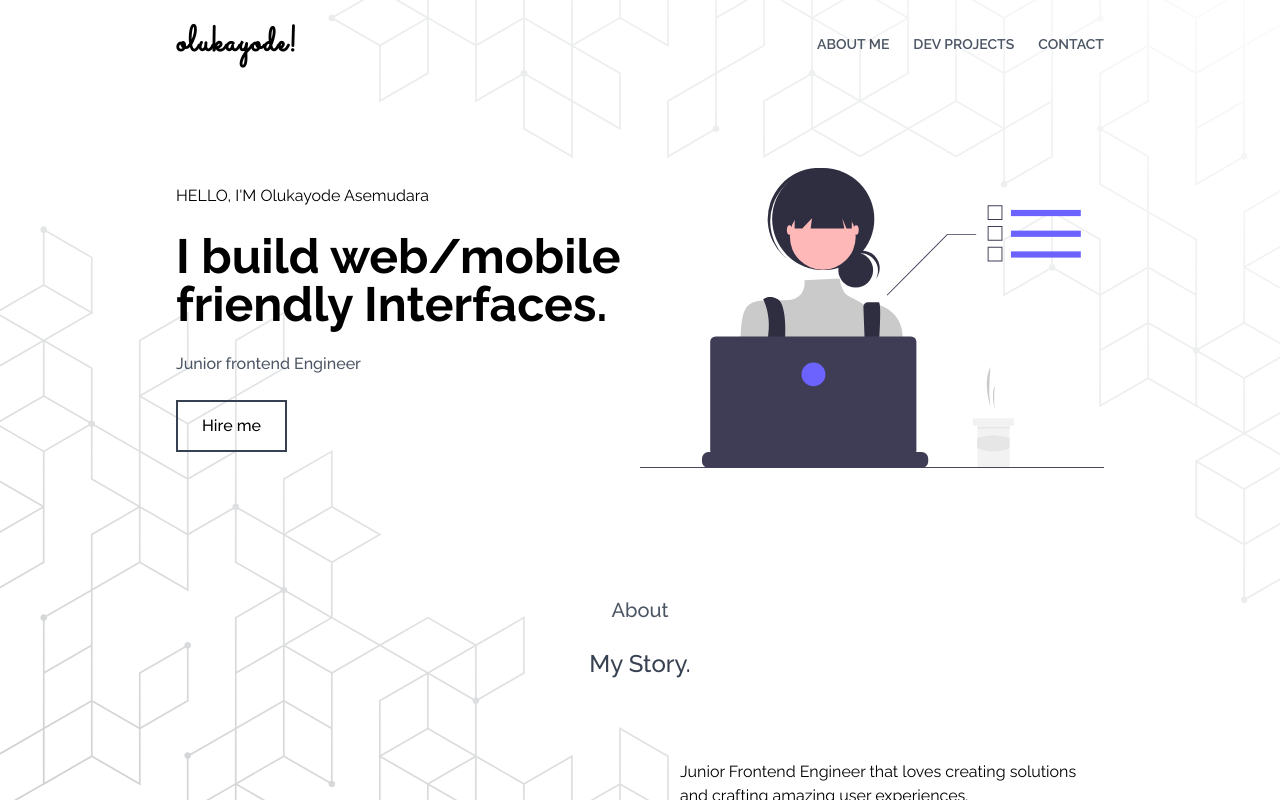
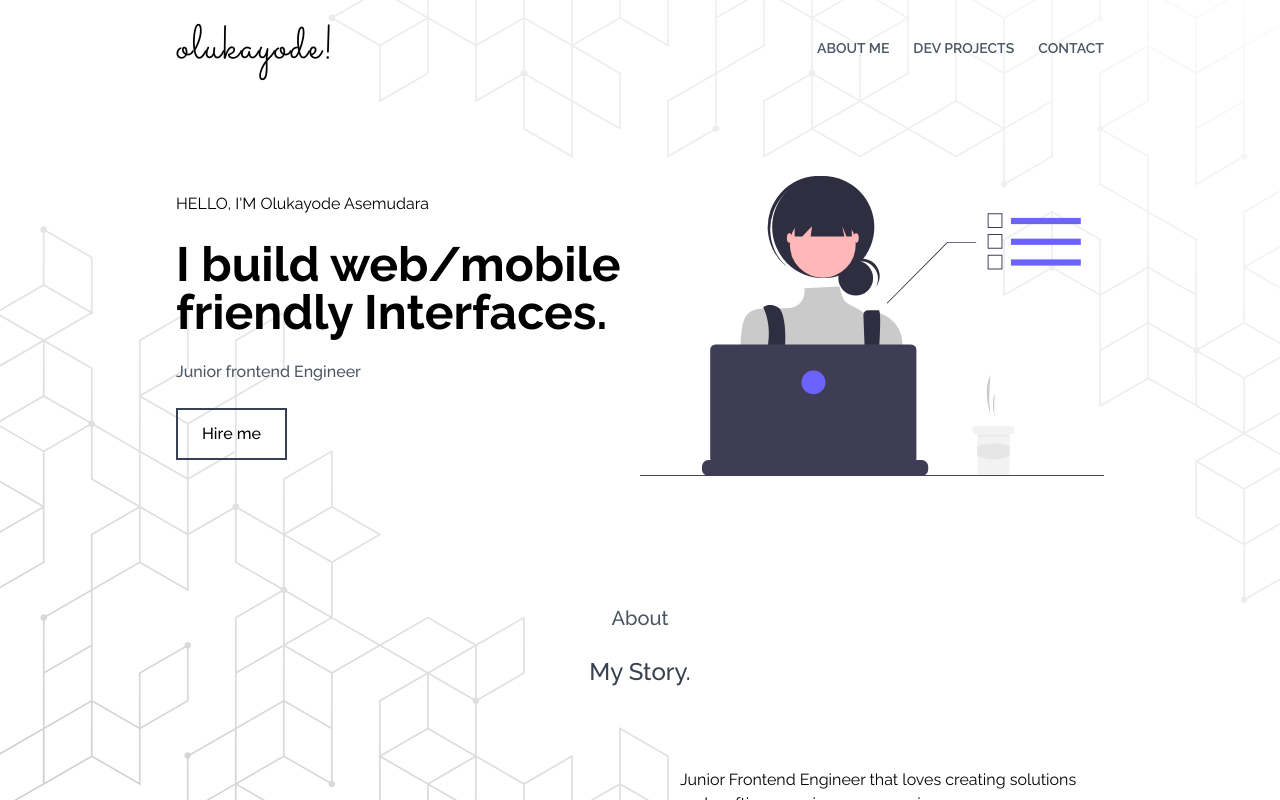
Before and after one commit to blaqnativity/myportfolios.com, a Nuxt app: page / in a window 1280 px wide. Shown: the top 800 px of the page. Built offline with nearby package versions, Linux system fonts and the light colour scheme.

Commit message:
font styling

```diff
--- a/assets/css/tailwind.css
+++ b/assets/css/tailwind.css
@@ -23,6 +23,5 @@ body {
 
 .logo {
   font-family: "Sacramento";
-  font-weight: 600;
   letter-spacing: 1px;
 }
--- a/pages/index.vue
+++ b/pages/index.vue
@@ -4,7 +4,9 @@
     <div class="flex items-center justify-between">
       <!-- Logo -->
       <NuxtLink to="/"
-        ><span class="logo text-4xl font-semibold">olukayode!</span></NuxtLink
+        ><span class="logo text-4xl md:text-5xl font-medium"
+          >olukayode!</span
+        ></NuxtLink
       >
 
       <!-- Menu Items -->
```
